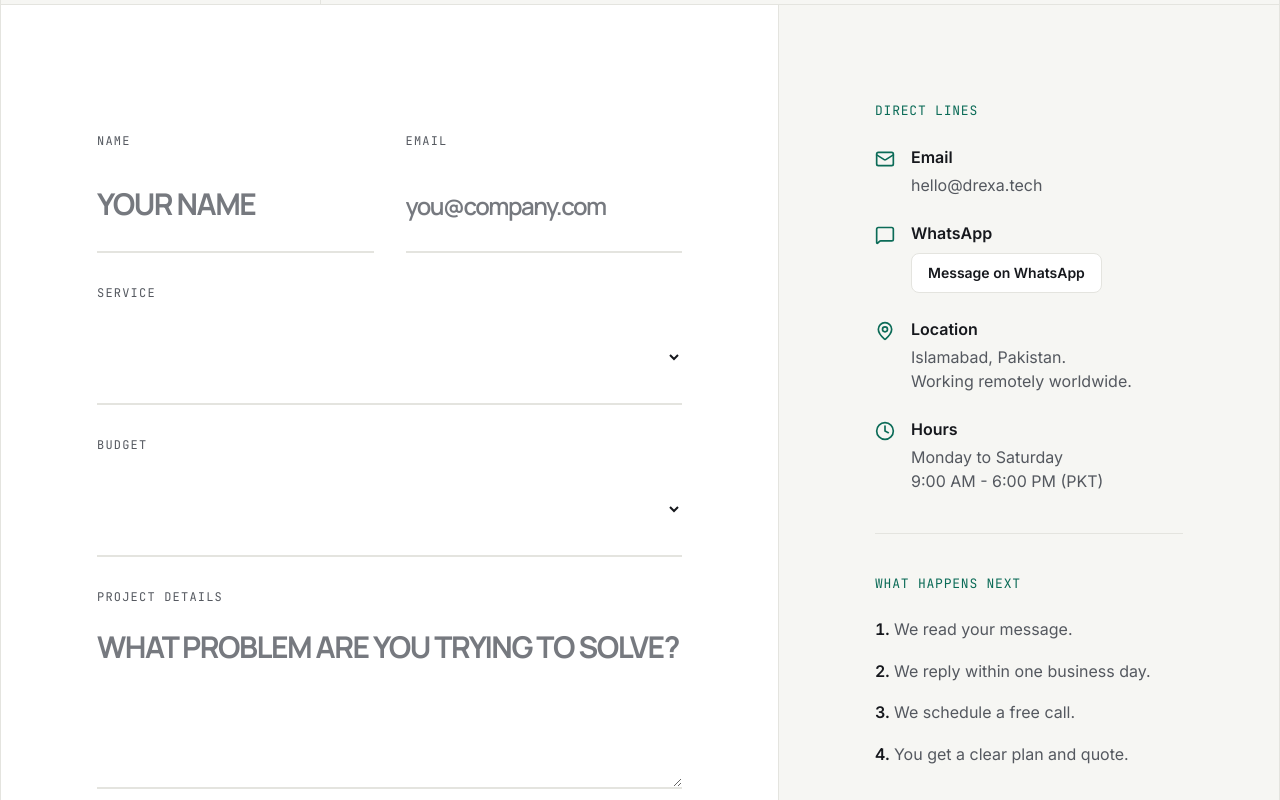
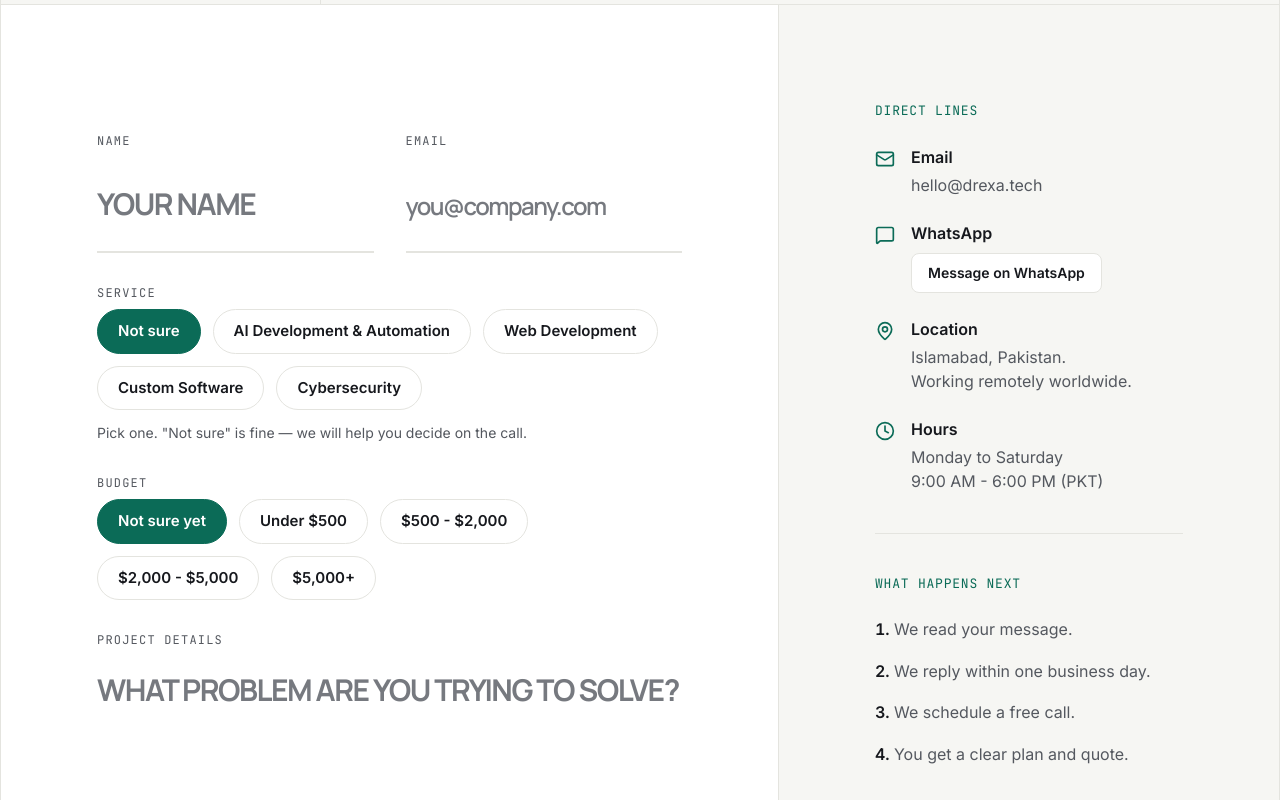
Before and after one commit to Raja468/Drexa_AI, a Next.js app: page /contact in a window 1280 px wide. Shown: the part 424-1224 px from the top of the page. Built offline with nearby package versions, Linux system fonts and the light colour scheme.

Commit message:
Replace native contact selects with styled chips, fix service field

```diff
--- a/components/ui/ContactForm.tsx
+++ b/components/ui/ContactForm.tsx
@@ -93,6 +93,8 @@ export function ContactForm({
   const [status, setStatus] = useState<Status>("idle")
   const [selected, setSelected] = useState<string[]>([])
   const [budget, setBudget] = useState<string | null>(null)
+  const [service, setService] = useState<string>("Not sure")
+  const [budgetChoice, setBudgetChoice] = useState<string>("Not sure yet")
 
   const {
     register,
@@ -124,8 +126,9 @@ export function ContactForm({
     }
     if (showCompany && values.company) data.company = values.company
     if (services && selected.length > 0) data.projectType = selected.join(", ")
+    else data.projectType = service
     if (budgets && budget) data.budget = budget
-    else if (!budgets && values.budget) data.budget = values.budget
+    else data.budget = budgetChoice
     try {
       const res = await fetch("/api/contact", {
         method: "POST",
@@ -137,6 +140,8 @@ export function ContactForm({
       reset()
       setSelected([])
       setBudget(null)
+      setService("Not sure")
+      setBudgetChoice("Not sure yet")
     } catch {
       setStatus("error")
     }
@@ -169,6 +174,7 @@ export function ContactForm({
         <label className="block">
           <span className={LABEL}>Name</span>
           <input
+            autoComplete="name"
             {...register("name")}
             aria-invalid={errors.name ? true : undefined}
             aria-describedby={errors.name ? "name-error" : undefined}
@@ -185,6 +191,7 @@ export function ContactForm({
         <label className="block">
           <span className={LABEL}>Email</span>
           <input
+            autoComplete="email"
             {...register("email")}
             type="email"
             aria-invalid={errors.email ? true : undefined}
@@ -207,27 +214,48 @@ export function ContactForm({
         )}
       </div>
 
-      <label className="block">
-        <span className={LABEL}>Service</span>
-        <select {...register("company")} className={FIELD}>
-          <option value="Not sure">Not sure</option>
-          <option value="AI Development & Automation">AI Development & Automation</option>
-          <option value="Web Development">Web Development</option>
-          <option value="Custom Software">Custom Software</option>
-          <option value="Cybersecurity">Cybersecurity</option>
-        </select>
-      </label>
+      <fieldset className="block">
+        <legend className={LABEL}>Service</legend>
+        <div className="flex flex-wrap gap-3">
+          {["Not sure", "AI Development & Automation", "Web Development", "Custom Software", "Cybersecurity"].map((option) => (
+            <button
+              key={option}
+              type="button"
+              aria-pressed={service === option}
+              onClick={() => setService(option)}
+              className={`min-h-11 rounded-full border px-5 py-2.5 text-[15px] font-semibold transition-colors ${
+                service === option
+                  ? "border-accent bg-accent text-white"
+                  : "border-border bg-white text-foreground hover:border-accent hover:text-accent"
+              }`}
+            >
+              {option}
+            </button>
+          ))}
+        </div>
+        <p className="mt-3 text-[14px] text-muted-foreground">Pick one. &quot;Not sure&quot; is fine — we will help you decide on the call.</p>
+      </fieldset>
 
-      <label className="block">
-        <span className={LABEL}>Budget</span>
-        <select {...register("budget")} className={FIELD}>
-          <option value="Not sure yet">Not sure yet</option>
-          <option value="Under $500">Under $500</option>
-          <option value="$500 - $2,000">$500 - $2,000</option>
-          <option value="$2,000 - $5,000">$2,000 - $5,000</option>
-          <option value="$5,000+">$5,000+</option>
-        </select>
-      </label>
+      <fieldset className="block">
+        <legend className={LABEL}>Budget</legend>
+        <div className="flex flex-wrap gap-3">
+          {["Not sure yet", "Under $500", "$500 - $2,000", "$2,000 - $5,000", "$5,000+"].map((option) => (
+            <button
+              key={option}
+              type="button"
+              aria-pressed={budgetChoice === option}
+              onClick={() => setBudgetChoice(option)}
+              className={`min-h-11 rounded-full border px-5 py-2.5 text-[15px] font-semibold transition-colors ${
+                budgetChoice === option
+                  ? "border-accent bg-accent text-white"
+                  : "border-border bg-white text-foreground hover:border-accent hover:text-accent"
+              }`}
+            >
+              {option}
+            </button>
+          ))}
+        </div>
+      </fieldset>
 
       <label className="block">
         <span className={LABEL}>Project details</span>
```
